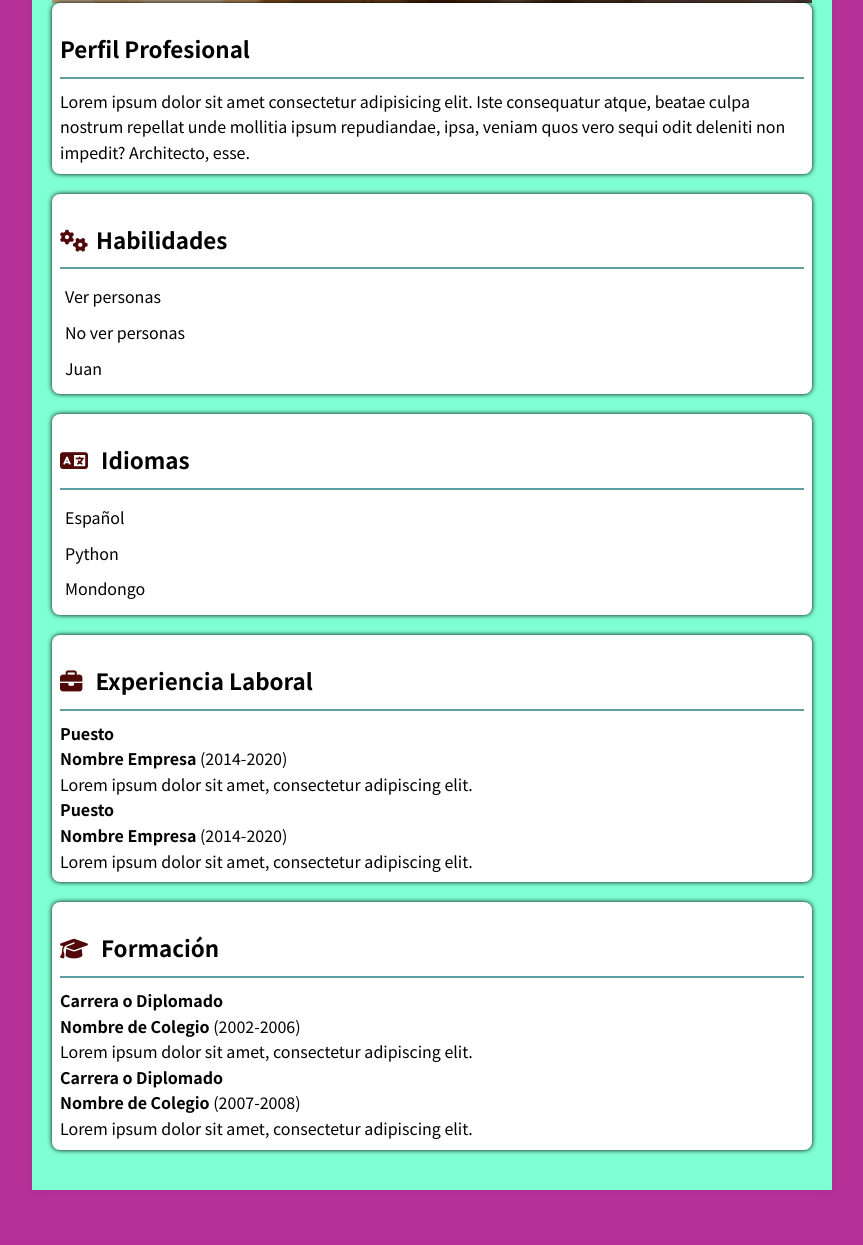
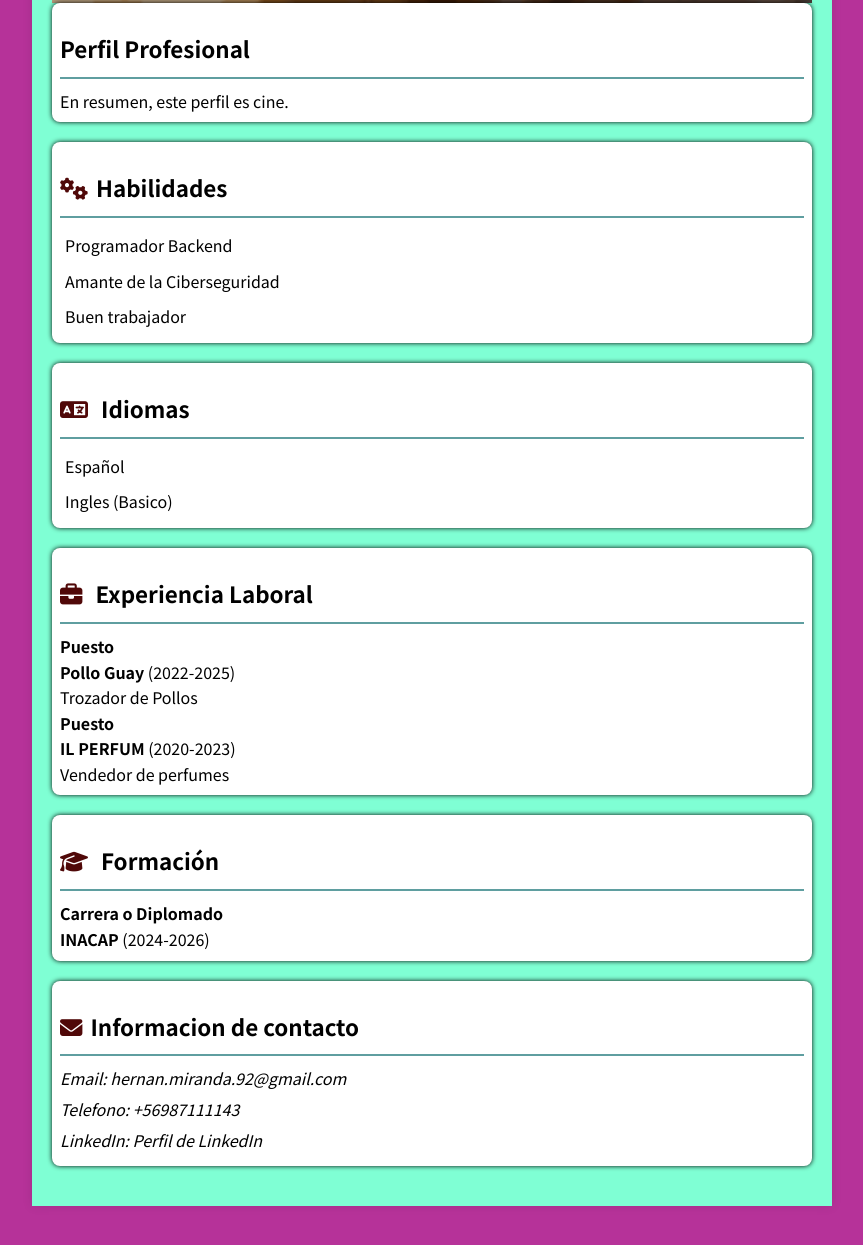
Before and after one commit to NHFM4/Project_Css, a plain HTML site: page index.html in a window 1280 px wide. Shown: the part 583-1828 px from the top of the page, without its empty margins (208-1071 px from the left). Drawn offline with Linux system fonts and the light colour scheme.

Commit message:
Update info cv

```diff
--- a/index.html
+++ b/index.html
@@ -4,15 +4,9 @@
     <meta charset="UTF-8" />
     <meta name="viewport" content="width=device-width, initial-scale=1.0">
     <script src="https://kit.fontawesome.com/bd3ebb3a72.js" crossorigin="anonymous"></script>
-    <title>Corriculum</title>
+    <title>Curriculum</title>
     <link rel="stylesheet" href="css.css">
-    <script>
 
-        function test_(){
-            document.getElementById("juanito").style.display = "none";
-        }
-
-    </script>
 </head>
 
 <body>
@@ -23,8 +17,8 @@
                 <img width="300" src="image/C1qE9I8.jpeg" id="juanito" onclick="test_()">
             </figure>
             <section>
-                <h1> Juancho Herrada Fernandez Miranda</h1>
-                <h2> Lic. En Informatica</h2>
+                <h1> Hernan Miranda</h1>
+                <h2> Tec. Analista Programador</h2>
             </section>
         </header>
 
@@ -32,7 +26,7 @@
         <section>
             <h3>Perfil Profesional</h3>
             <hr>
-            <p>Lorem ipsum dolor sit amet consectetur adipisicing elit. Iste consequatur atque, beatae culpa nostrum repellat unde mollitia ipsum repudiandae, ipsa, veniam quos vero sequi odit deleniti non impedit? Architecto, esse.</p>
+            <p>En resumen, este perfil es cine.</p>
         </section>
 
         <section>
@@ -40,9 +34,9 @@
 
         <hr>
         <ul>
-            <li>Ver personas</li>
-            <li>No ver personas</li>
-            <li>Juan</li>
+            <li>Programador Backend</li>
+            <li>Amante de la Ciberseguridad</li>
+            <li>Buen trabajador</li>
         </ul>
         </section>
         <section>
@@ -50,8 +44,7 @@
             <hr>
             <ul>
                 <li>Español</li>
-                <li>Python</li>
-                <li>Mondongo</li>
+                <li>Ingles (Basico)</li>
             </ul>
         </section>
         <section>
@@ -59,13 +52,13 @@
             <hr>
             <article>
                 <h4>Puesto</h4>
-                <p><strong>Nombre Empresa</strong> (2014-2020)</p>
-                <p>Lorem ipsum dolor sit amet, consectetur adipiscing elit.</p>
+                <p><strong>Pollo Guay</strong> (2022-2025)</p>
+                <p>Trozador de Pollos</p>
             </article>
             <article>
                 <h4>Puesto</h4>
-                <p><strong>Nombre Empresa</strong> (2014-2020)</p>
-                <p>Lorem ipsum dolor sit amet, consectetur adipiscing elit.</p>
+                <p><strong>IL PERFUM</strong> (2020-2023)</p>
+                <p>Vendedor de perfumes</p>
             </article>
         </section>
 
@@ -74,14 +67,18 @@
             <hr>
             <article>
                 <h4>Carrera o Diplomado</h4>
-                <p><strong>Nombre de Colegio</strong> (2002-2006)</p>
-                <p>Lorem ipsum dolor sit amet, consectetur adipiscing elit.</p>
+                <p><strong>INACAP</strong> (2024-2026)</p>
             </article>
-            <article>
-                <h4>Carrera o Diplomado</h4>
-                <p><strong>Nombre de Colegio</strong> (2007-2008)</p>
-                <p>Lorem ipsum dolor sit amet, consectetur adipiscing elit.</p>
-            </article>
+        </section>
+
+        <section>
+            <h3><i class="fas fa-envelope"></i>Informacion de contacto</h3>
+            <hr>
+            <address>
+                <p>Email: hernan.miranda.92@gmail.com</p>
+                <p>Telefono: +56987111143</p>
+                <p>LinkedIn: <a href="https://nonenone.com">Perfil de LinkedIn</a></p>
+            </address>
         </section>
 
     </main>
```
